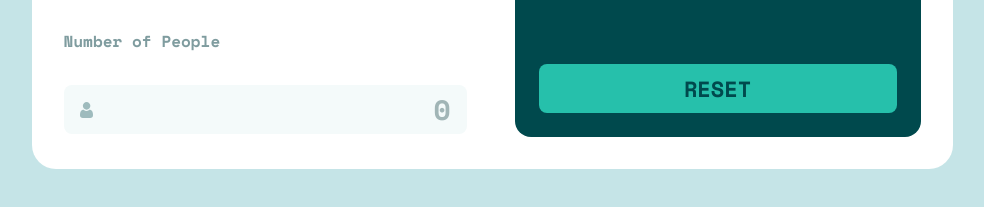
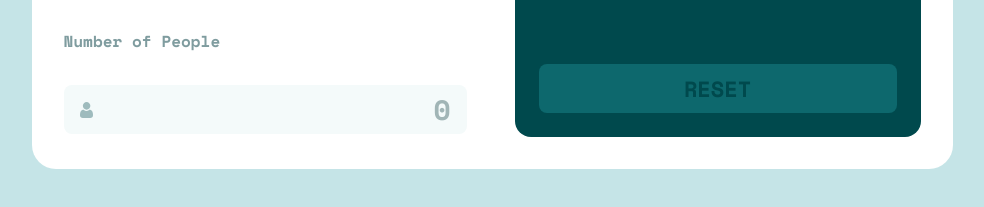
Before and after one commit to matt2282/Tip-calculator-app, a plain HTML site: page index.html in a window 1280 px wide. Shown: the part 549-756 px from the top of the page, without its empty margins (148-1132 px from the left). Drawn offline with nearby package versions, Linux system fonts and the light colour scheme.

Commit message:
final commit

```diff
--- a/main.js
+++ b/main.js
@@ -86,7 +86,7 @@ function checkReset() {
     bill.value == "" &&
     people.value == "" &&
     custom.value == "" &&
-    currentid == ""
+    (currentid === null || currentid === "")
   ) {
     reset.style.backgroundColor = "rgb(13,104,109)";
   } else {
```
Also changed, not shown: index.html (line endings or trailing spaces).
